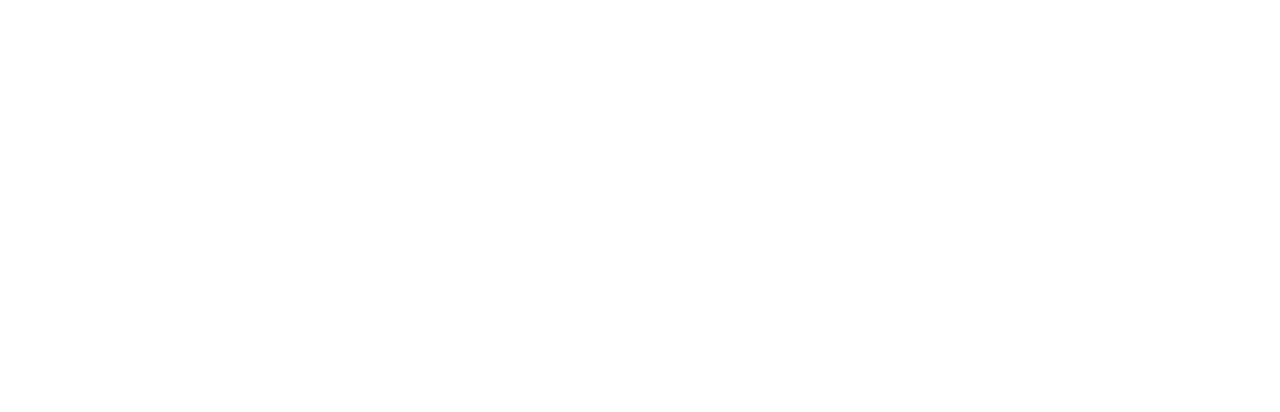
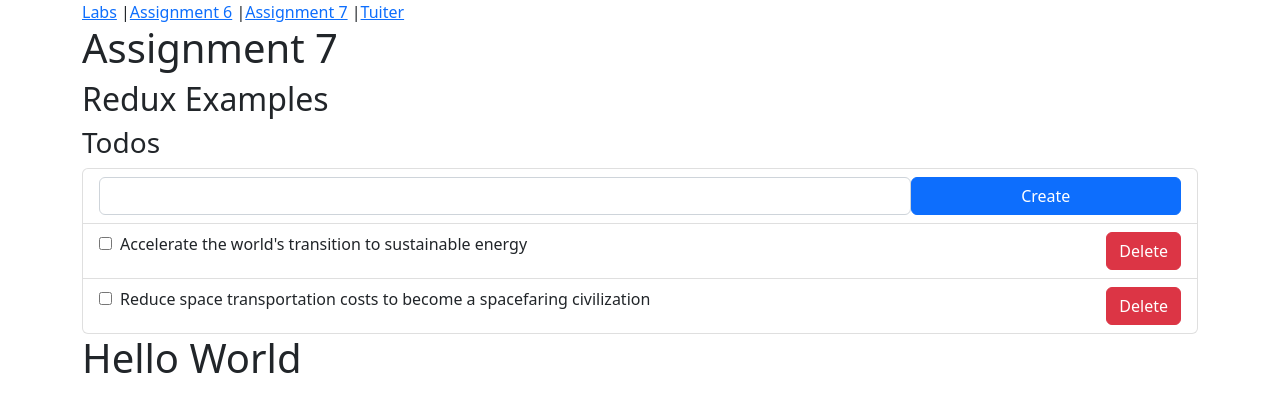
Before and after one commit to dansusman/tuiter-react-web-app, a React (Create React App) app: page /a7 in a window 1280 px wide. Before the commit this address had no page. Shown: the top 412 px of the page. Built offline with nearby package versions, Linux system fonts and the light colour scheme.

Commit message:
A7 Lab Done

```diff
--- a/package.json
+++ b/package.json
@@ -3,6 +3,7 @@
     "version": "0.1.0",
     "private": true,
     "dependencies": {
+        "@reduxjs/toolkit": "^1.8.6",
         "@testing-library/jest-dom": "^5.16.5",
         "@testing-library/react": "^13.4.0",
         "@testing-library/user-event": "^13.5.0",
@@ -10,9 +11,11 @@
         "bootstrap-icons": "^1.9.1",
         "react": "^18.2.0",
         "react-dom": "^18.2.0",
+        "react-redux": "^8.0.4",
         "react-router": "^6.4.2",
         "react-router-dom": "^6.4.2",
         "react-scripts": "^2.1.3",
+        "redux": "^4.2.0",
         "web-vitals": "^2.1.4"
     },
     "scripts": {
--- a/src/App.js
+++ b/src/App.js
@@ -13,6 +13,7 @@
                     <Route index element={<Labs />}></Route>
                     <Route path="/hello" element={<HelloWorld />}></Route>
                     <Route path="/tuiter" element={<Tuiter />}></Route>
+                    <Route path="/*" element={<Labs />} />
                 </Routes>
             </div>
         </BrowserRouter>
--- a/src/labs/a6/index.js
+++ b/src/labs/a6/index.js
@@ -1,5 +1,4 @@
 import React from "react";
-import Nav from "../../nav";
 import Classes from "./classes";
 import Styles from "./styles";
 import ConditionalOutput from "./conditional-output";
@@ -9,7 +8,6 @@
 function Assignment6() {
     return (
         <div>
-            <Nav />
             <h1>Assignment 6</h1>
             <br />
             <ConditionalOutput />
--- /dev/null
+++ b/src/labs/a7/index.js
@@ -0,0 +1,12 @@
+import React from "react";
+import ReduxExamples from "./redux-examples";
+
+const Assignment7 = () => {
+    return (
+        <>
+            <h1>Assignment 7</h1>
+            <ReduxExamples />
+        </>
+    );
+};
+export default Assignment7;
--- /dev/null
+++ b/src/labs/a7/redux-examples/hello-redux-example-component.js
@@ -0,0 +1,9 @@
+import React from "react";
+import { useSelector } from "react-redux";
+
+const HelloReduxExampleComponent = () => {
+    const message = useSelector((state) => state.hello.message);
+    return <h1>{message}</h1>;
+};
+
+export default HelloReduxExampleComponent;
--- /dev/null
+++ b/src/labs/a7/redux-examples/index.js
@@ -0,0 +1,24 @@
+import React from "react";
+import HelloReduxExampleComponent from "./hello-redux-example-component";
+import hello from "./reducers/hello";
+import todos from "./reducers/todos-reducer";
+import { Provider } from "react-redux";
+import { configureStore } from "@reduxjs/toolkit";
+import Todos from "./todos-component";
+
+const store = configureStore({
+    reducer: { hello, todos },
+});
+
+const ReduxExamples = () => {
+    return (
+        <Provider store={store}>
+            <div>
+                <h2>Redux Examples</h2>
+                <Todos />
+                <HelloReduxExampleComponent />
+            </div>
+        </Provider>
+    );
+};
+export default ReduxExamples;
--- /dev/null
+++ b/src/labs/a7/redux-examples/reducers/hello.js
@@ -0,0 +1,3 @@
+const hello = () => ({ message: "Hello World" });
+
+export default hello;
--- /dev/null
+++ b/src/labs/a7/redux-examples/reducers/todos-reducer.js
@@ -0,0 +1,39 @@
+import { createSlice } from "@reduxjs/toolkit";
+const initialTodos = [
+    {
+        _id: "123",
+        do: "Accelerate the world's transition to sustainable energy",
+        done: false,
+    },
+    {
+        _id: "234",
+        do:
+            "Reduce space transportation costs to become a spacefaring civilization",
+        done: false,
+    },
+];
+
+const todosSlice = createSlice({
+    name: "todos",
+    initialState: initialTodos,
+    reducers: {
+        addTodo(state, action) {
+            state.push({
+                _id: new Date().getTime(),
+                do: action.payload.do,
+                done: false,
+            });
+        },
+        deleteTodo(state, action) {
+            const index = action.payload;
+            state.splice(index, 1);
+        },
+        todoDoneToggle(state, action) {
+            const todo = state.find((todo) => todo._id === action.payload._id);
+            todo.done = !todo.done;
+        },
+    },
+});
+export const { addTodo, deleteTodo, todoDoneToggle } = todosSlice.actions;
+
+export default todosSlice.reducer;
--- /dev/null
+++ b/src/labs/a7/redux-examples/todos-component.js
@@ -0,0 +1,65 @@
+import React, { useState } from "react";
+import { useDispatch, useSelector } from "react-redux";
+import { addTodo, deleteTodo, todoDoneToggle } from "./reducers/todos-reducer";
+
+const Todos = () => {
+    const todos = useSelector((state) => state.todos);
+    const [todo, setTodo] = useState({ do: "" });
+    const todoChangeHandler = (event) => {
+        const doValue = event.target.value;
+        const newTodo = {
+            do: doValue,
+        };
+        setTodo(newTodo);
+    };
+    const dispatch = useDispatch();
+    const createTodoClickHandler = () => {
+        dispatch(addTodo(todo));
+    };
+    const deleteTodoClickHandler = (index) => {
+        dispatch(deleteTodo(index));
+    };
+
+    const toggleTodoDone = (todo) => {
+        dispatch(todoDoneToggle(todo));
+    };
+
+    return (
+        <>
+            <h3>Todos</h3>
+            <ul className="list-group">
+                <li className="list-group-item">
+                    <button
+                        onClick={createTodoClickHandler}
+                        className="btn btn-primary w-25 float-end"
+                    >
+                        Create
+                    </button>
+                    <input
+                        onChange={todoChangeHandler}
+                        value={todo.do}
+                        className="form-control w-75"
+                    />
+                </li>
+                {todos.map((todo, index) => (
+                    <li key={todo._id} className="list-group-item">
+                        <button
+                            onClick={() => deleteTodoClickHandler(index)}
+                            className="btn btn-danger float-end ms-2"
+                        >
+                            Delete
+                        </button>
+                        <input
+                            type="checkbox"
+                            checked={todo.done}
+                            onChange={() => toggleTodoDone(todo)}
+                            className="me-2"
+                        />
+                        {todo.do}
+                    </li>
+                ))}
+            </ul>
+        </>
+    );
+};
+export default Todos;
--- a/src/labs/index.js
+++ b/src/labs/index.js
@@ -1,11 +1,19 @@
+import React from "react";
+import Nav from "../nav";
 import Assignment6 from "./a6";
-import React from "react";
+import Assignment7 from "./a7";
+import { Routes, Route } from "react-router";
 
 function Labs() {
     return (
         <div>
-            <Assignment6 />
+            <Nav />
+            <Routes>
+                <Route index element={<Assignment6 />} />
+                <Route path="a7" element={<Assignment7 />} />
+            </Routes>
         </div>
     );
 }
+
 export default Labs;
--- a/src/nav.js
+++ b/src/nav.js
@@ -4,13 +4,8 @@
 function Nav() {
     return (
         <div>
-            <span>|</span>
-            <Link to="/">Labs</Link>
-            <span>|</span>
-            <Link to="/hello">Hello</Link>
-            <span>|</span>
-            <Link to="/tuiter">Tuiter</Link>
-            <span>|</span>
+            <Link to="/">Labs</Link> |<Link to="/">Assignment 6</Link> |
+            <Link to="/a7">Assignment 7</Link> |<Link to="/tuiter">Tuiter</Link>
         </div>
     );
 }
```
Also changed, not shown: 1 other file (tests, documents, lock files or other folders).
